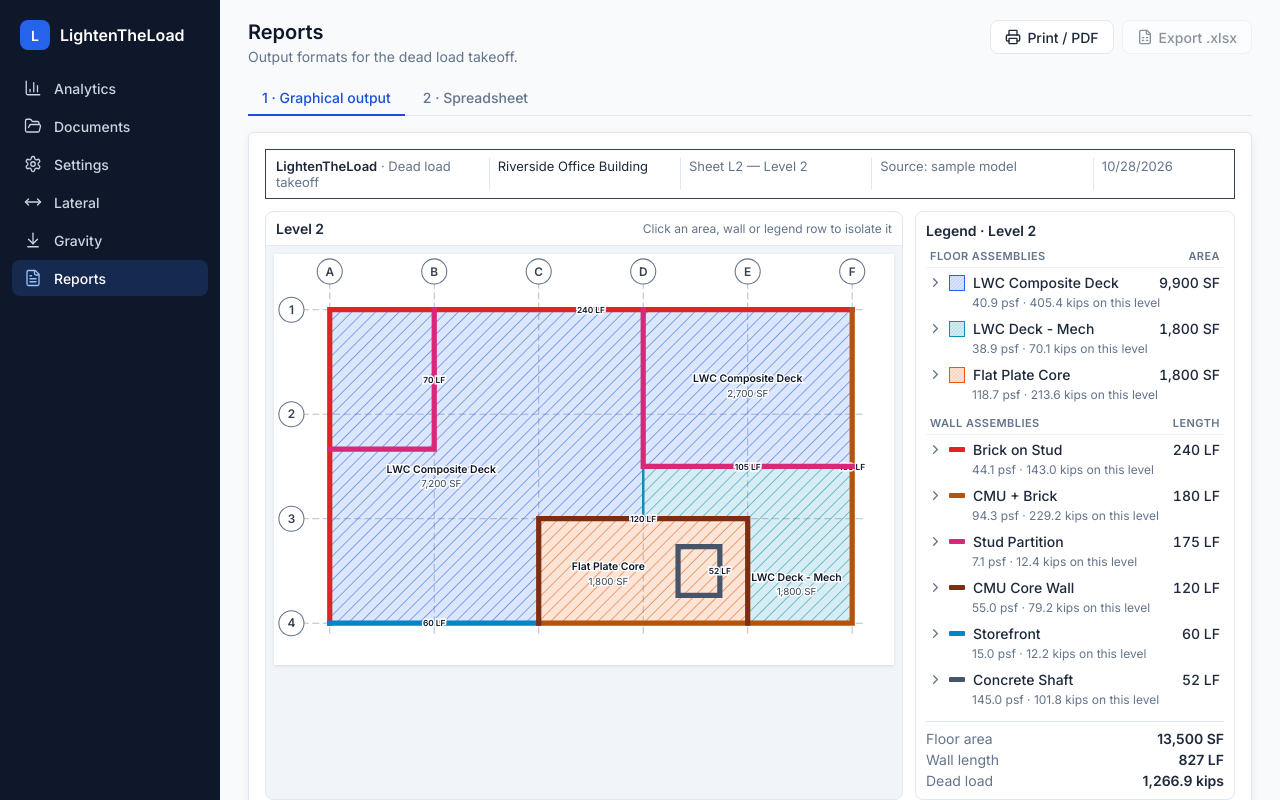
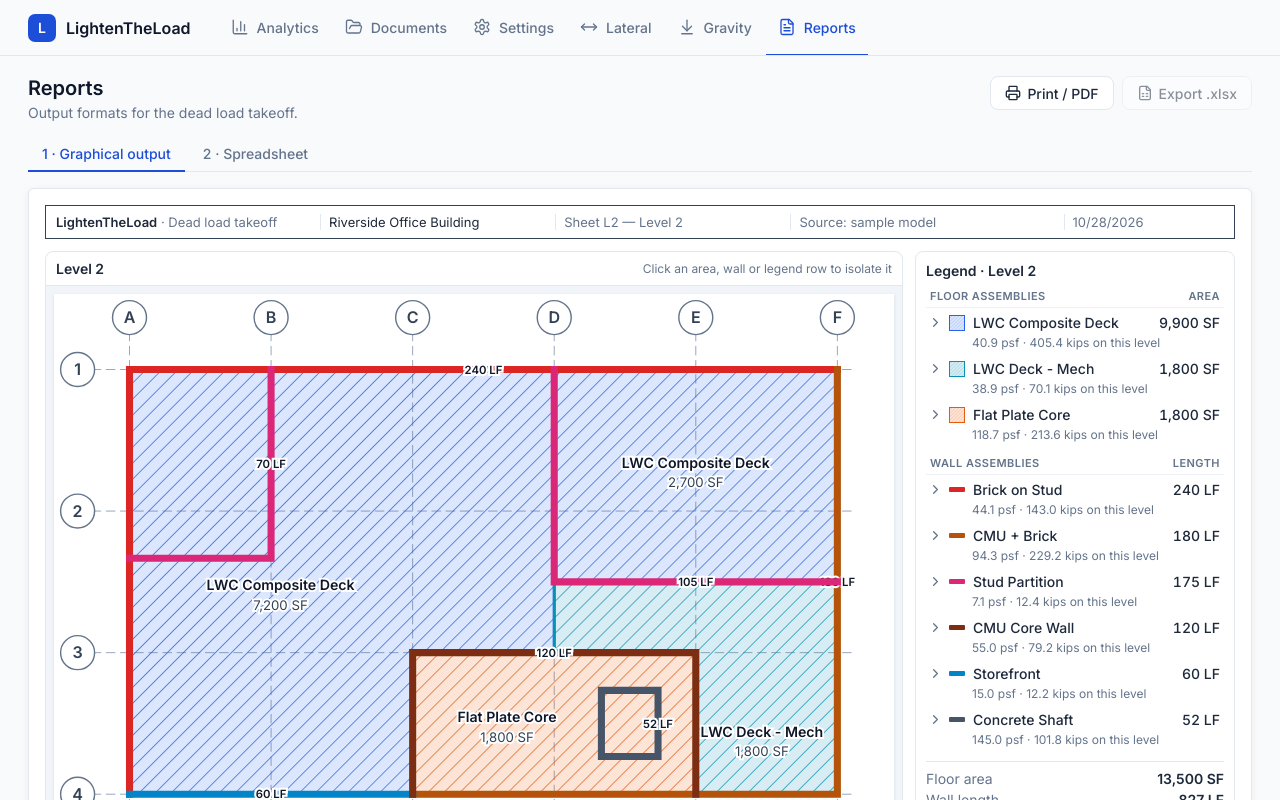
Before and after one commit to mattuan36/ncsea-hackathon, a React (Vite) app in the folder frontend/: page /reports in a window 1280 px wide. Shown: the top 800 px of the page. Built offline with nearby package versions, Linux system fonts and the light colour scheme.

Commit message:
style: single-row top menu on the page background instead of dark left sidebar
Co-Authored-By: Claude Opus 5.5 <noreply@anthropic.com>

```diff
--- a/frontend/src/App.tsx
+++ b/frontend/src/App.tsx
@@ -36,7 +36,7 @@ export default function App() {
   return (
     <LtlProvider>
     <div className="app">
-      <aside className="sidebar">
+      <header className="topbar">
         <div className="brand">
           <span className="brand-mark">L</span>
           <span className="brand-name">LightenTheLoad</span>
@@ -49,7 +49,7 @@ export default function App() {
             </NavLink>
           ))}
         </nav>
-      </aside>
+      </header>
       <main className="content">
         <Routes>
           <Route path="/" element={<Navigate to="/documents" replace />} />
--- a/frontend/src/styles.css
+++ b/frontend/src/styles.css
@@ -1,4 +1,5 @@
 :root {
+  --topbar-h: 56px;
   --bg: #f8fafc;
   --surface: #ffffff;
   --border: #e2e8f0;
@@ -13,8 +14,6 @@
   --hover: #f1f5f9;
   --danger: #dc2626;
   --danger-bg: #fef2f2;
-  --sidebar: #0f172a;
-  --sidebar-text: #cbd5e1;
   --radius: 10px;
   font-family: Inter, system-ui, -apple-system, 'Segoe UI', sans-serif;
   color: var(--text);
@@ -25,31 +24,32 @@
 body { margin: 0; background: var(--bg); }
 button { font: inherit; color: inherit; }
 
-.app { display: flex; min-height: 100vh; }
+.app { display: flex; flex-direction: column; min-height: 100vh; background: var(--bg); }
 
-/* Sidebar */
-.sidebar {
-  width: 220px; flex-shrink: 0; background: var(--sidebar); color: var(--sidebar-text);
-  display: flex; flex-direction: column; padding: 16px 12px; position: sticky; top: 0; height: 100vh;
+/* Top bar: one row, same background as the page */
+.topbar {
+  position: sticky; top: 0; z-index: 30; height: var(--topbar-h); flex-shrink: 0;
+  display: flex; align-items: center; gap: 28px; padding: 0 28px;
+  background: var(--bg); border-bottom: 1px solid var(--border);
 }
-.brand { display: flex; align-items: center; gap: 10px; padding: 4px 8px 20px; }
+.brand { display: flex; align-items: center; gap: 10px; flex-shrink: 0; }
 .brand-mark {
-  width: 30px; height: 30px; border-radius: 8px; background: #2563eb; color: #fff;
+  width: 28px; height: 28px; border-radius: 7px; background: var(--accent); color: #fff;
   display: grid; place-items: center; font-weight: 600;
 }
-.brand-name { color: #fff; font-weight: 600; font-size: 16px; }
-.nav { display: flex; flex-direction: column; gap: 2px; }
+.brand-name { color: var(--text-strong); font-weight: 600; font-size: 16px; }
+.nav { display: flex; align-items: center; gap: 2px; height: 100%; overflow-x: auto; }
 .nav-item {
-  display: flex; align-items: center; gap: 12px; padding: 9px 12px; border-radius: 8px;
-  color: var(--sidebar-text); text-decoration: none; font-weight: 500;
+  display: flex; align-items: center; gap: 8px; height: 100%; padding: 0 12px;
+  color: var(--muted); text-decoration: none; font-weight: 500; white-space: nowrap;
+  border-bottom: 2px solid transparent; margin-bottom: -1px;
 }
-.nav-item:hover { background: rgba(255, 255, 255, 0.06); color: #fff; }
-.nav-item.active { background: rgba(59, 130, 246, 0.18); color: #fff; }
-.nav-item.active svg { color: #93c5fd; }
+.nav-item:hover { color: var(--text-strong); }
+.nav-item.active { color: var(--accent); border-bottom-color: var(--accent); }
 
 /* Page */
 .content { flex: 1; min-width: 0; }
-.page { padding: 20px 28px; display: flex; flex-direction: column; gap: 16px; height: 100vh; }
+.page { padding: 20px 28px; display: flex; flex-direction: column; gap: 16px; height: calc(100vh - var(--topbar-h)); }
 .page-header h1 { margin: 0; font-size: 20px; font-weight: 600; color: var(--text-strong); }
 .muted { color: var(--muted); }
 
@@ -179,15 +179,14 @@ button { font: inherit; color: inherit; }
 .modal-actions { display: flex; justify-content: flex-end; gap: 8px; margin-top: 20px; }
 
 @media (max-width: 760px) {
-  .sidebar { width: 64px; padding: 16px 8px; }
+  .topbar { gap: 12px; padding: 0 16px; }
   .brand-name, .nav-item span { display: none; }
-  .nav-item { justify-content: center; }
   .docs-layout { grid-template-columns: 1fr; grid-template-rows: auto 1fr; }
-  .page { padding: 16px; height: auto; min-height: 100vh; }
+  .page { padding: 16px; height: auto; min-height: calc(100vh - var(--topbar-h)); }
 }
 
 /* ---------- LightenTheLoad wireframe ---------- */
-.page-scroll { height: auto; min-height: 100vh; }
+.page-scroll { height: auto; min-height: calc(100vh - var(--topbar-h)); }
 .subtitle { margin: 4px 0 0; }
 .row-between { display: flex; justify-content: space-between; align-items: flex-start; gap: 16px; flex-wrap: wrap; }
 .row-gap { display: flex; align-items: center; gap: 8px; flex-wrap: wrap; }
@@ -264,7 +263,7 @@ input:focus, select:focus { outline: 2px solid #bfdbfe; border-color: #93c5fd; }
 
 /* walkthrough */
 .walk { display: grid; grid-template-columns: 230px minmax(0, 1fr); gap: 16px; align-items: start; }
-.walk-rail { padding: 8px; position: sticky; top: 16px; max-height: calc(100vh - 32px); overflow: auto; }
+.walk-rail { padding: 8px; position: sticky; top: calc(var(--topbar-h) + 16px); max-height: calc(100vh - var(--topbar-h) - 32px); overflow: auto; }
 .rail-group { font-size: 11px; text-transform: uppercase; letter-spacing: 0.04em; color: var(--muted); padding: 10px 8px 4px; font-weight: 600; }
 .rail-item { display: flex; align-items: center; gap: 8px; width: 100%; text-align: left; padding: 7px 8px; border: 0; background: none; border-radius: 7px; cursor: pointer; }
 .rail-item:hover { background: var(--hover); }
@@ -392,7 +391,7 @@ input:focus, select:focus { outline: 2px solid #bfdbfe; border-color: #93c5fd; }
 }
 
 @media print {
-  .sidebar, .no-print, .wf-note { display: none !important; }
+  .topbar, .no-print, .wf-note { display: none !important; }
   .page { padding: 0; }
   .sheet { break-after: page; box-shadow: none; border: 0; }
   body { background: #fff; }
```
